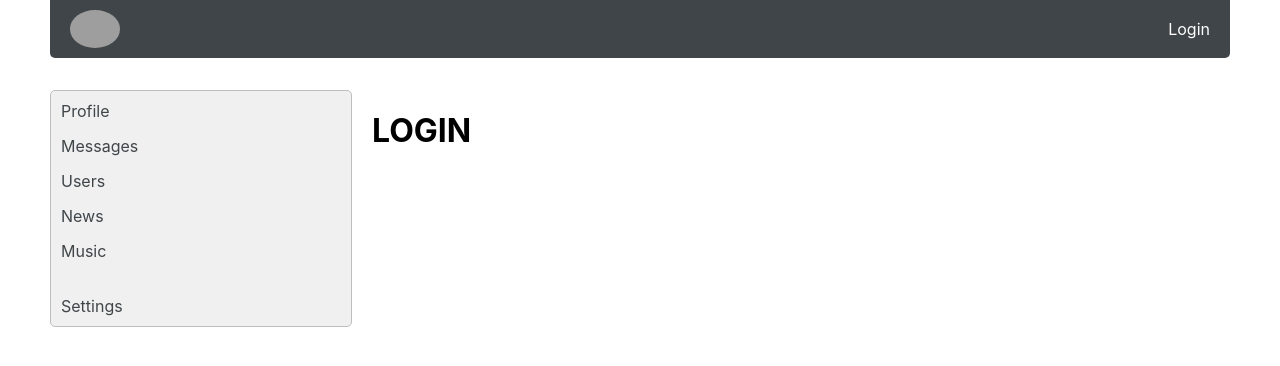
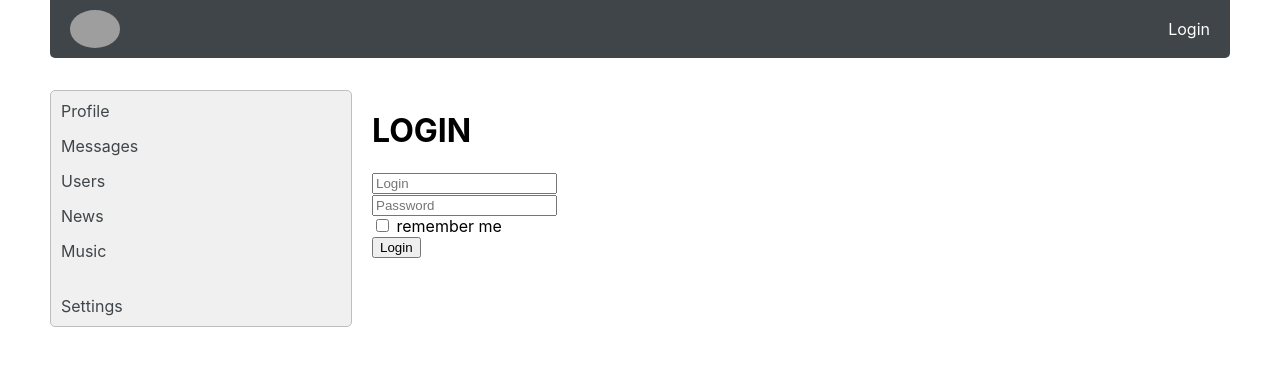
Before and after one commit to LubentsovGleb/SocialApp, a React (Create React App) app: page /login in a window 1280 px wide. Shown: the top 366 px of the page. Built offline with nearby package versions, Linux system fonts and the light colour scheme; no server answers; grey boxes are pictures that could not be loaded.

Commit message:
<Login/ReduxForm>

```diff
--- a/package.json
+++ b/package.json
@@ -14,6 +14,7 @@
     "react-router-dom": "^5.2.0",
     "react-scripts": "4.0.1",
     "redux": "^4.0.5",
+    "redux-form": "^8.3.7",
     "redux-thunk": "^2.3.0",
     "web-vitals": "^0.2.4"
   },
--- a/src/components/Login/Login.jsx
+++ b/src/components/Login/Login.jsx
@@ -1,9 +1,40 @@
 import react from "react";
+import { reduxForm, Field } from "redux-form";
+
+const LoginForm = (props) => {
+  return (
+    <form onSubmit={props.handleSubmit}>
+      <div>
+        <Field placeholder={"Login"} name={"login"} component={"input"} />
+      </div>
+      <div>
+        <Field placeholder={"Password"} name={"password"} component={"input"} />
+      </div>
+      <div>
+        <Field type="checkbox" name={"rememberMe"} component={"input"} />{" "}
+        remember me
+      </div>
+      <div>
+        <button>Login</button>
+      </div>
+    </form>
+  );
+};
+
+const LoginReduxForm = reduxForm({ form: "login" })(LoginForm);
 
 const Login = (props) => {
-    return (
-        <h1>LOGIN</h1>
-    )
-}
 
-export default Login
+    const onSubmit = (formdata) => {
+        console.log(formdata);
+    }
+
+  return (
+    <div>
+      <h1>LOGIN</h1>
+      <LoginReduxForm onSubmit = {onSubmit}/>
+    </div>
+  );
+};
+
+export default Login;
--- a/src/redux/redux-store.js
+++ b/src/redux/redux-store.js
@@ -5,6 +5,7 @@
 import usersReducer from "./users-reducer";
 import authReducer from "./auth-reducer";
 import thunkMiddleware from "redux-thunk";
+import {reducer as formReducer} from "redux-form";
 
 
 let reducers = combineReducers({
@@ -13,6 +14,7 @@
     sidebar: sidebarReducer,
     usersPage:usersReducer,
     auth: authReducer,
+    form: formReducer
 })
 
 
```
Also changed, not shown: 2 other files (tests, documents, lock files or other folders).
